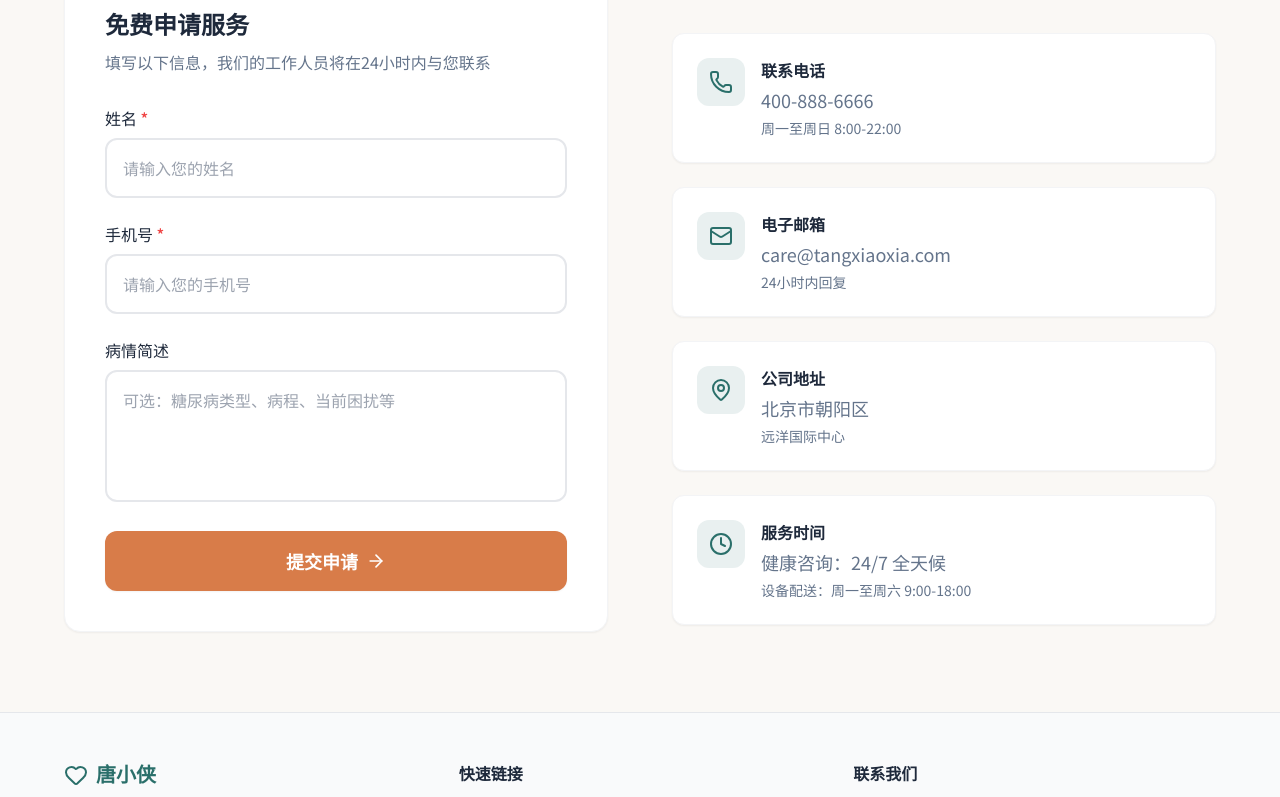
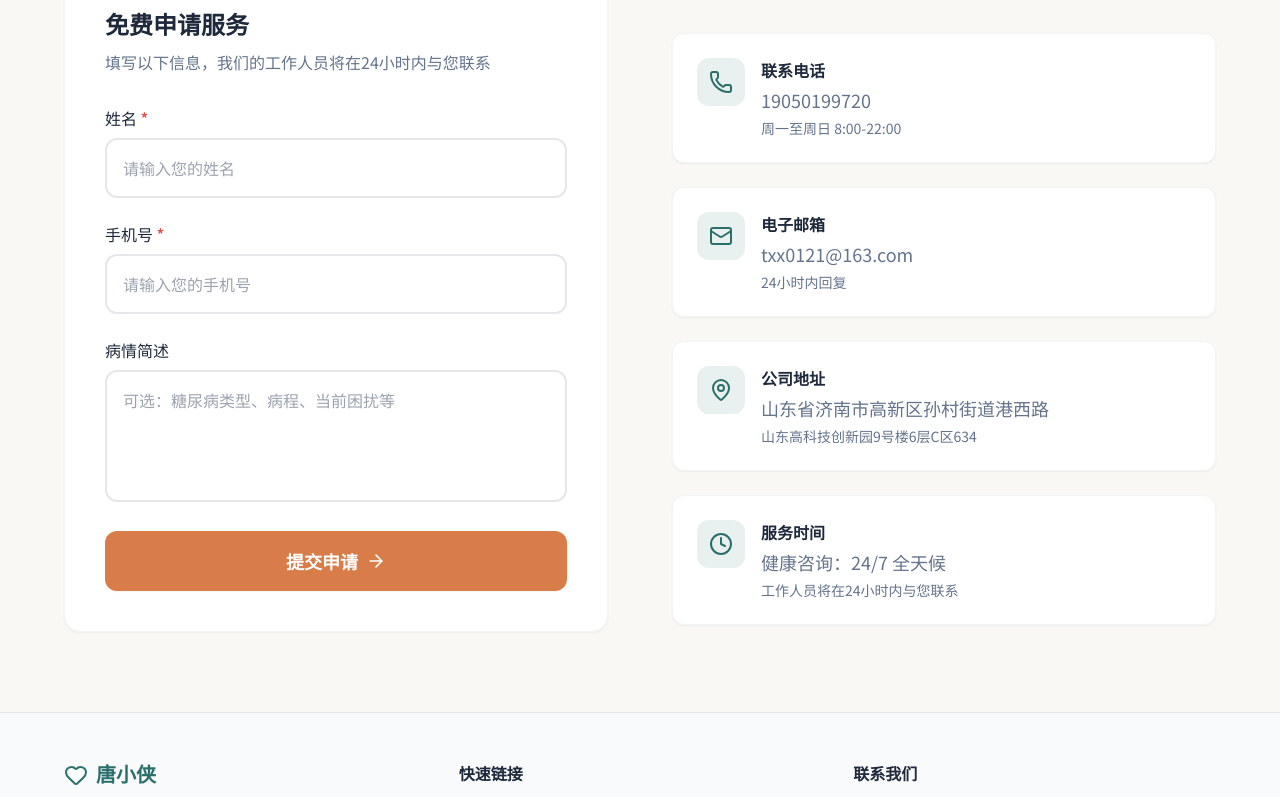
Before and after one commit to zzc423/tangxiaoxia, a Next.js app: page /tangxiaoxia/contact in a window 1280 px wide. Shown: the part 515-1312 px from the top of the page. Built offline with nearby package versions, Linux system fonts and the light colour scheme.

Commit message:
更新联系信息为实际地址和联系方式

```diff
--- a/src/app/contact/page.tsx
+++ b/src/app/contact/page.tsx
@@ -4,10 +4,10 @@
 import { Phone, Mail, MapPin, Clock, CheckCircle, ArrowRight } from 'lucide-react'
 
 const contactInfo = [
-  { icon: Phone, title: '联系电话', content: '400-888-6666', sub: '周一至周日 8:00-22:00' },
-  { icon: Mail, title: '电子邮箱', content: 'care@tangxiaoxia.com', sub: '24小时内回复' },
-  { icon: MapPin, title: '公司地址', content: '北京市朝阳区', sub: '远洋国际中心' },
-  { icon: Clock, title: '服务时间', content: '健康咨询：24/7 全天候', sub: '设备配送：周一至周六 9:00-18:00' },
+  { icon: Phone, title: '联系电话', content: '19050199720', sub: '周一至周日 8:00-22:00' },
+  { icon: Mail, title: '电子邮箱', content: 'txx0121@163.com', sub: '24小时内回复' },
+  { icon: MapPin, title: '公司地址', content: '山东省济南市高新区孙村街道港西路', sub: '山东高科技创新园9号楼6层C区634' },
+  { icon: Clock, title: '服务时间', content: '健康咨询：24/7 全天候', sub: '工作人员将在24小时内与您联系' },
 ]
 
 export default function ContactPage() {
```
Also changed, not shown: .omc/state/idle-notif-cooldown.json.
